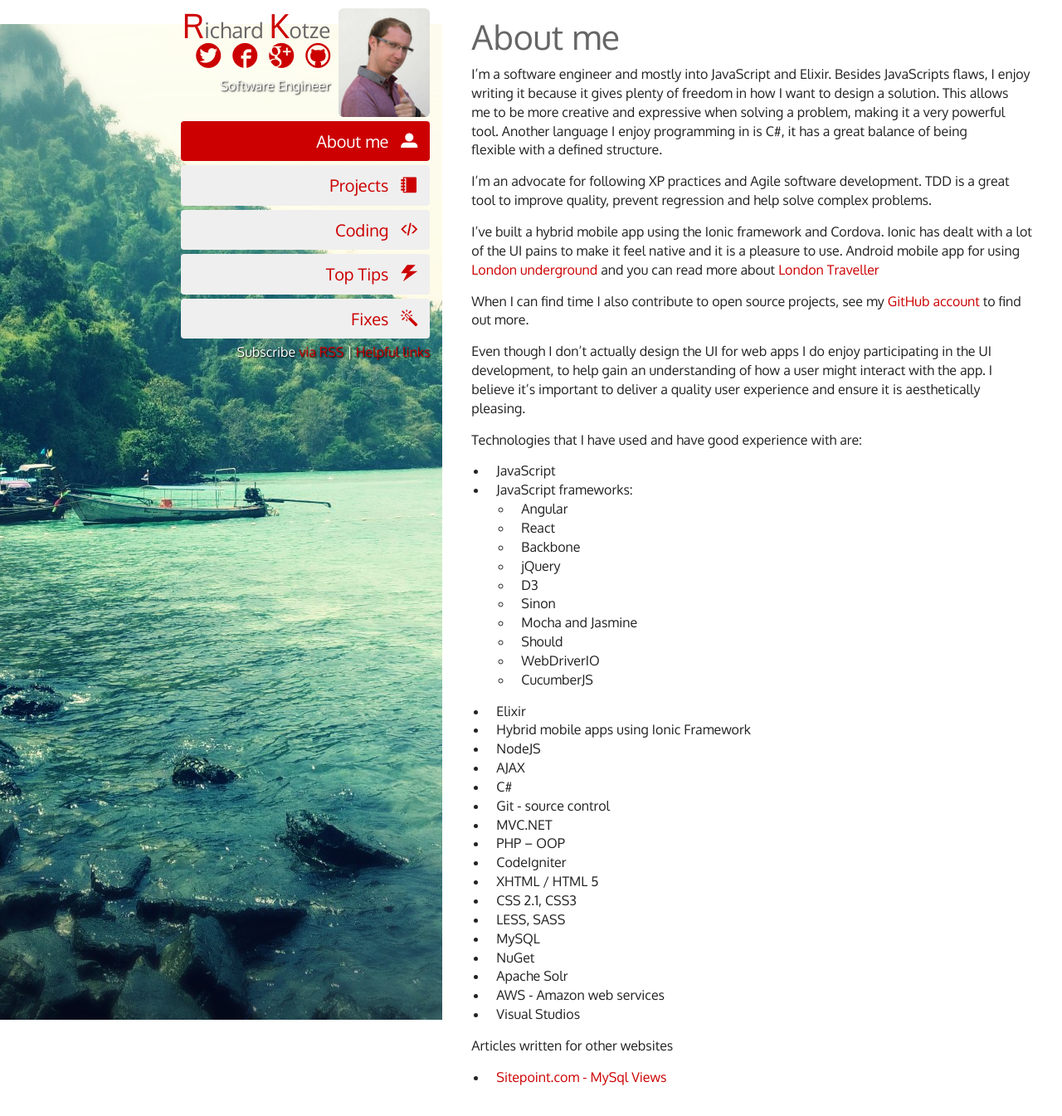
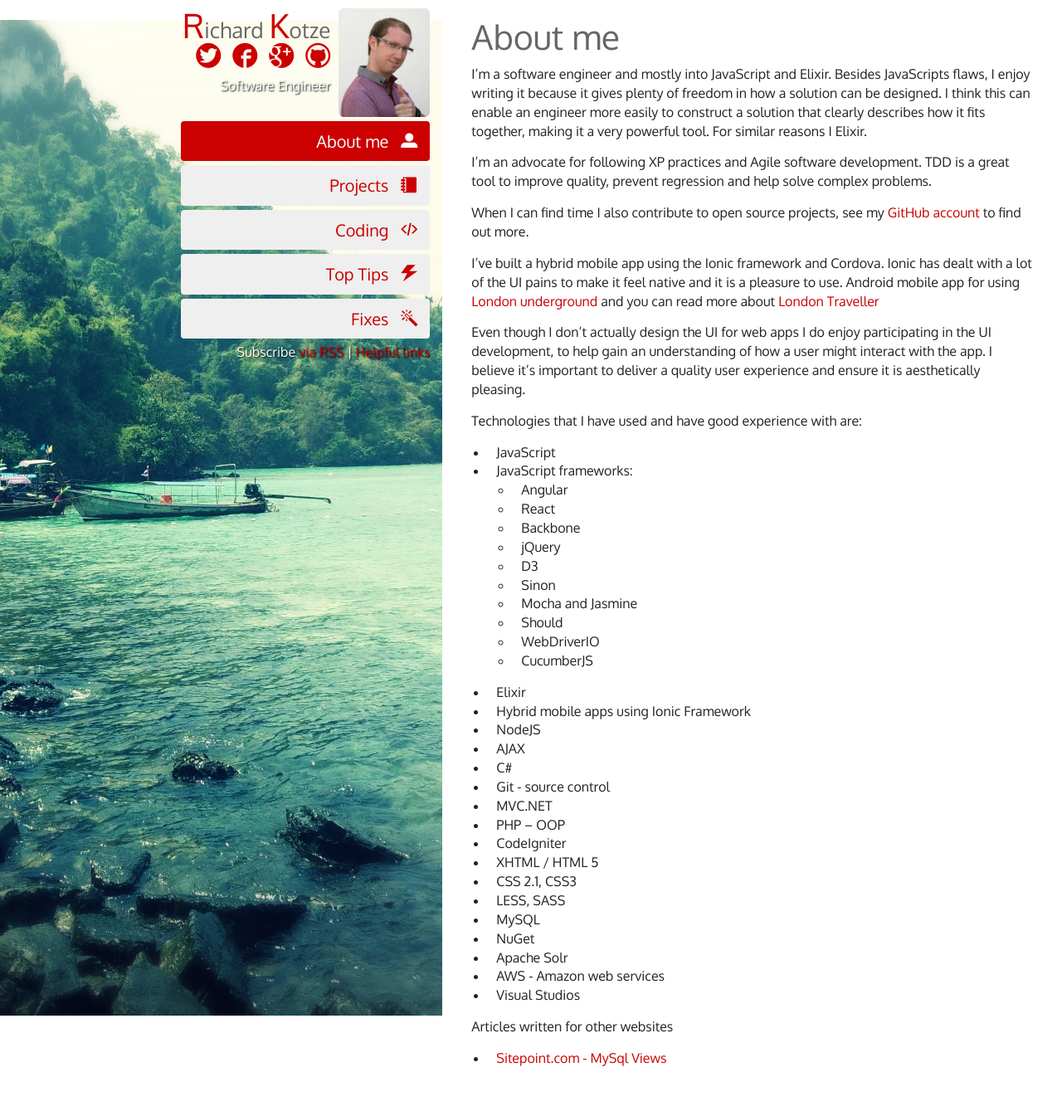
Before and after one commit to rkotze/rkotze.github.io, a Jekyll site: the page built from about.md, in a window 1280 px wide and 1345 px high. Shown: the whole window at 83% size. Built offline with Jekyll 4.4.1, drawn with Linux system fonts in a browser that asks for light colours.

Commit message:
update to about me page

```diff
--- a/about.md
+++ b/about.md
@@ -6,13 +6,13 @@ sitemap:
  lastmod: 2016-04-20 17:00:12 +0000
 ---
 
-I'm a software engineer and mostly into JavaScript and Elixir. Besides JavaScripts flaws, I enjoy writing it because it gives plenty of freedom in how I want to design a solution. This allows me to be more creative and expressive when solving a problem, making it a very powerful tool. Another language I enjoy programming in is C#, it has a great balance of being flexible with a defined structure.
+I'm a software engineer and mostly into JavaScript and Elixir. Besides JavaScripts flaws, I enjoy writing it because it gives plenty of freedom in how a solution can be designed. I think this can enable an engineer more easily to construct a solution that clearly describes how it fits together, making it a very powerful tool. For similar reasons I Elixir.
 
 I'm an advocate for following XP practices and Agile software development. TDD is a great tool to improve quality, prevent regression and help solve complex problems.
 
+When I can find time I also contribute to open source projects, see my [GitHub account](https://github.com/{{ site.github_username }}){:target="_blank"} to find out more.
+
 I've built a hybrid mobile app using the Ionic framework and Cordova. Ionic has dealt with a lot of the UI pains to make it feel native and it is a pleasure to use. Android mobile app for using [London underground](https://play.google.com/store/apps/details?id=com.ionicframework.oysterbalance749927){:target="_blank"} and you can read more about [London Traveller](/projects/building-london-traveller-app)
-
-When I can find time I also contribute to open source projects, see my [GitHub account](https://github.com/{{ site.github_username }}){:target="_blank"} to find out more.
 
 Even though I don't actually design the UI for web apps I do enjoy participating in the UI development, to help gain an understanding of how a user might interact with the app. I believe it's important to deliver a quality user experience and ensure it is aesthetically pleasing.
 
```
